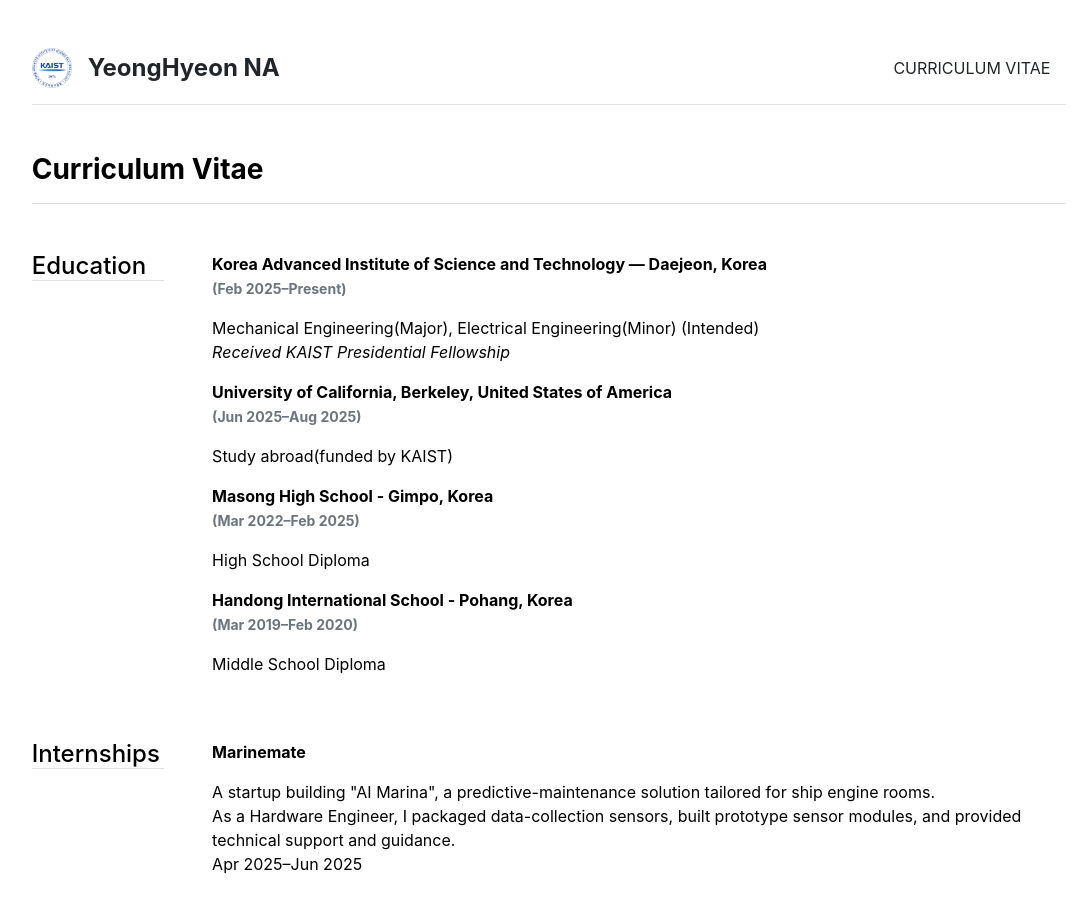
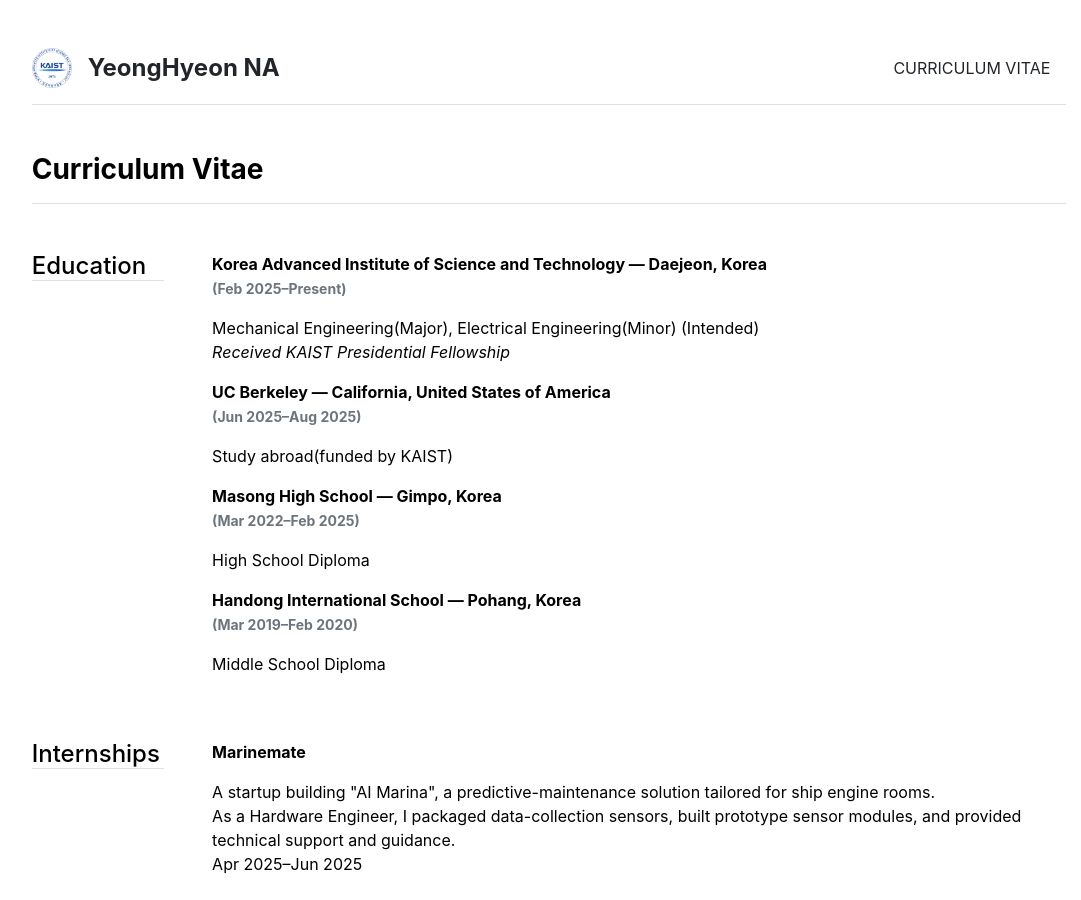
Before and after one commit to ynghyn-na/ynghyn-na.github.io, a Jekyll site: the page built from cv.md, in a window 1280 px wide and 900 px high. Shown: the whole window, without its empty margins (91-1172 px from the left). Built offline with Jekyll 4.4.1, drawn with Linux system fonts in a browser that asks for light colours.

Commit message:
Update education.yml

```diff
--- a/_data/cv/education.yml
+++ b/_data/cv/education.yml
@@ -3,14 +3,14 @@
   <i>Received KAIST Presidential Fellowship</i><br>'
   duration: '(Feb 2025–Present)'
 
-- title: 'University of California, Berkeley, United States of America'
+- title: 'UC Berkeley — California, United States of America'
   description: 'Study abroad(funded by KAIST)<br>'
   duration: '(Jun 2025–Aug 2025)'
 
-- title: 'Masong High School - Gimpo, Korea'
+- title: 'Masong High School — Gimpo, Korea'
   description: 'High School Diploma<br>'
   duration: '(Mar 2022–Feb 2025)'
 
-- title: 'Handong International School - Pohang, Korea'
+- title: 'Handong International School — Pohang, Korea'
   description: 'Middle School Diploma<br>'
   duration: '(Mar 2019–Feb 2020)'
```
